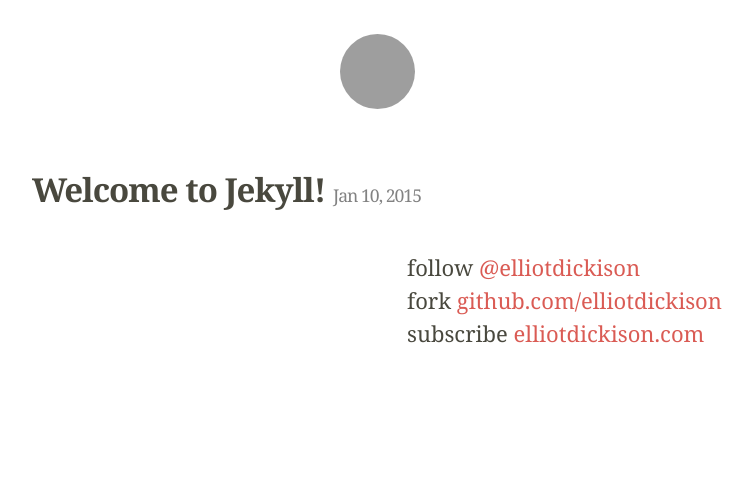
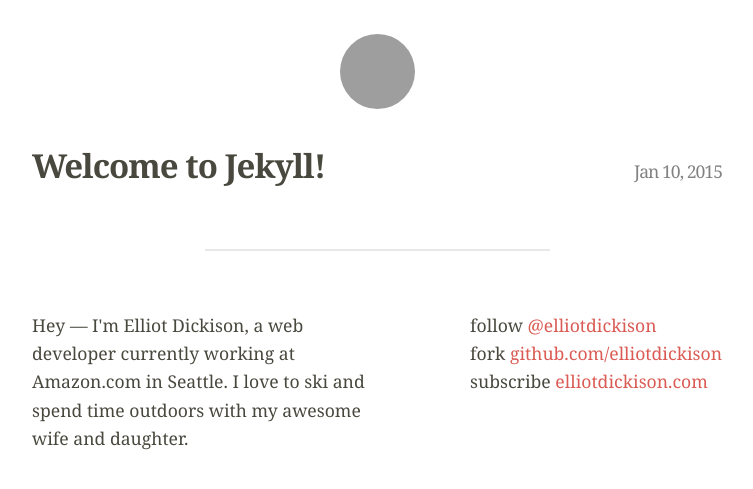
Before and after one commit to elliotdickison/elliotdickison.github.io, a Jekyll site: the page built from index.html, in a window 1280 px wide. Shown: the top 489 px of the page, without its empty margins (263-1016 px from the left). Built offline with Jekyll 4.4.1, drawn with Linux system fonts in a browser that asks for light colours; grey boxes are pictures that could not be loaded.

Commit message:
Moar style tweaks.

```diff
--- a/_includes/footer.html
+++ b/_includes/footer.html
@@ -1,5 +1,8 @@
 <footer class="site-footer">
   <div class="wrapper">
+    <p class="bio">
+      Hey &mdash; I'm Elliot Dickison, a web developer currently working at Amazon.com in Seattle. I love to ski and spend time outdoors with my awesome wife and daughter.
+    </p>
     <ul class="contact-links">
       {% if site.twitter_username %}
       <li>
@@ -16,7 +19,7 @@
       </li>
       {% endif %}
       <li class="rss-subscribe">
-        Subscribe <a href="{{ "/feed.xml" | prepend: site.baseurl }}">elliotdickison.com
+        Subscribe <a href="{{ "/feed.xml" | prepend: site.baseurl }}">elliotdickison.com</a>
       </li>
     </ul>
   </div>
--- a/_sass/_base.scss
+++ b/_sass/_base.scss
@@ -37,7 +37,7 @@ h1, h2, h3, h4, h5, h6,
 p, blockquote, pre,
 ul, ol, dl, figure,
 %vertical-rhythm {
-    margin-bottom: $spacing-unit / 2;
+    margin-bottom: $spacing-unit;
 }
 
 
@@ -98,12 +98,14 @@ h1 {
  * Links
  */
 a {
-    border-bottom: 2px solid transparent;
     color: $brand-color;
     text-decoration: none;
 
+    /* Clear descenders of underline */
+    text-shadow: $background-color 3px 0, $background-color -3px 0, $background-color 0 1px;
+
     &:hover {
-        border-bottom-color: $brand-color;
+        box-shadow: inset 0 -3px 0 0 white, inset 0 -4px 0 0 $brand-color;
     }
 }
 
--- a/_sass/_layout.scss
+++ b/_sass/_layout.scss
@@ -4,27 +4,20 @@
 .site-header {
     padding: $spacing-unit 0;
     text-align: center;
-    text-transform: lowercase;
-
-    // Positioning context for the mobile navigation icon
-    position: relative;
-
-    a {
-        color: inherit;
-    }
 }
 
 .site-title {
-    border-bottom: none;
-
     img {
         border-radius: 100%;
         border: 2px solid transparent;
         padding: 2px;
     }
 
-    &:hover img {
-        border-color: $brand-color;
+    &:hover {
+        box-shadow: none;
+        img {
+            border-color: $brand-color;
+        }
     }
 }
 
@@ -35,14 +28,29 @@
  */
 
 .site-footer {
+    font-size: $small-font-size;
     padding: $spacing-unit 0;
+
+    .wrapper:before {
+        border-top: 2px solid $grey-color-light;
+        content: '';
+        display: block;
+        margin: 0 auto ($spacing-unit * 2) auto;
+        width: 50%;
+    }
 }
 
 .contact-links {
     float: right;
     list-style: none;
     margin-left: 0;
+    max-width: 50%;
     text-transform: lowercase;
+}
+
+.bio {
+    float: left;
+    max-width: 50%;
 }
 
 
@@ -70,7 +78,13 @@
     margin-left: 0;
 
     .post-title {
+        text-align: right;
+        line-height: 1.4;
+    }
+
+    .post-link {
         float: left;
+        text-align: left;
     }
 }
 
@@ -80,9 +94,9 @@
 
 .post-meta {
     color: $grey-color;
+    font-family: $base-font-family;
     font-size: $small-font-size;
     font-weight: 300;
-    font-family: $base-font-family;
     text-align: center;
 }
 
@@ -95,6 +109,7 @@
 }
 
 .post-title {
-    line-height: 1;
+    line-height: 1.2;
+    margin-bottom: $spacing-unit / 2;
     text-align: center;
 }
--- a/css/main.scss
+++ b/css/main.scss
@@ -11,7 +11,7 @@ $base-font-family: "skolar", "Georgia", serif;
 $code-font-family: "Courier", monospace;
 $base-font-size:   22px;
 $small-font-size:  $base-font-size * 0.8;
-$base-line-height: 1.5;
+$base-line-height: 1.6;
 
 $spacing-unit:     30px;
 
```
